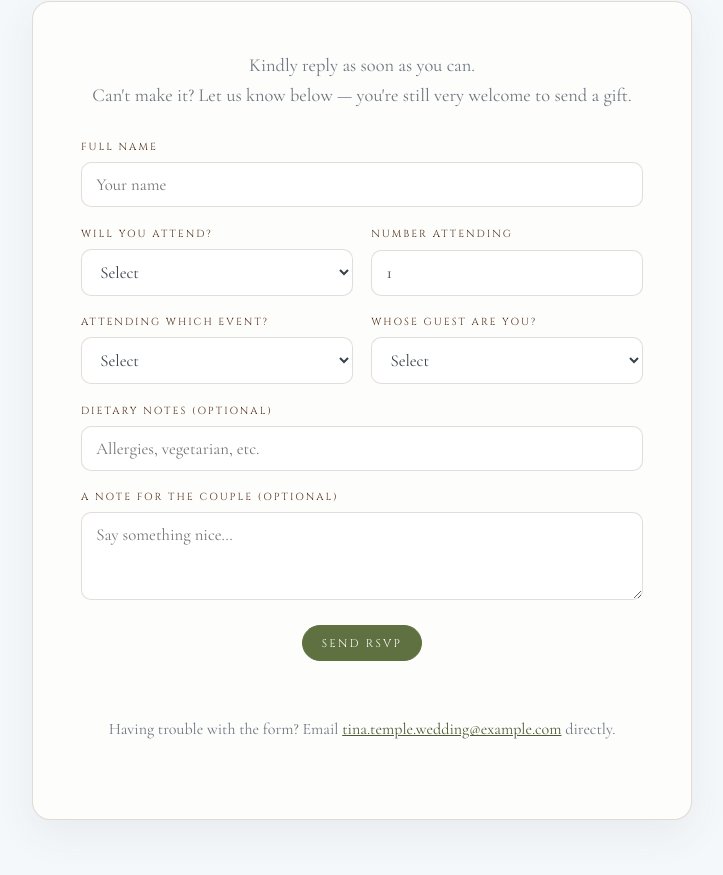
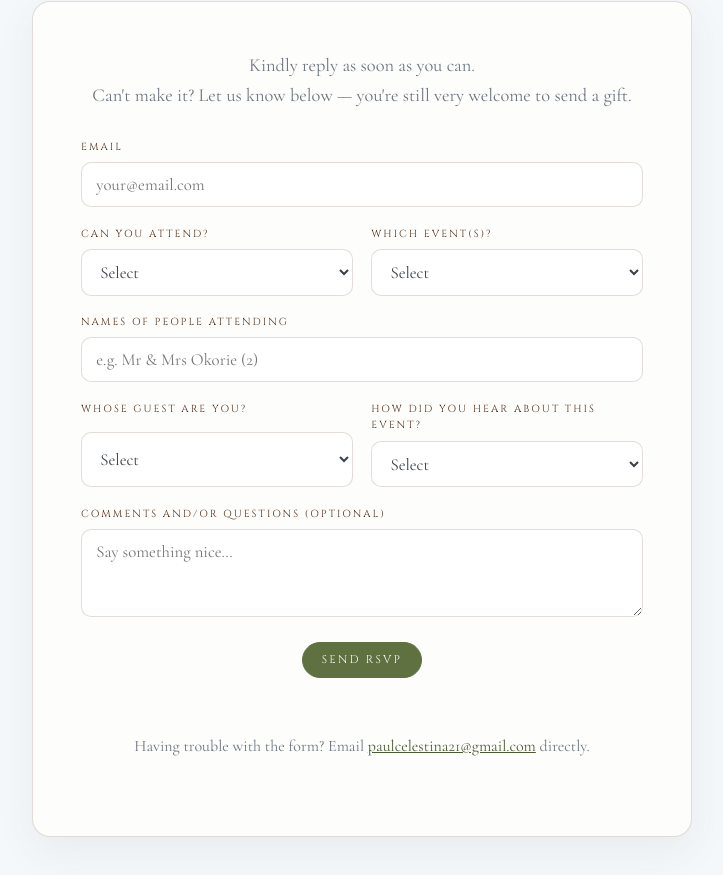
Before and after one commit to Etieatscode/tinawedstemple, a plain HTML site: page index.html in a window 1280 px wide. Shown: the part 4451-5326 px from the top of the page, without its empty margins (278-1001 px from the left). Drawn offline with nearby package versions, Linux system fonts and the light colour scheme.

Commit message:
Update index.html

```diff
--- a/index.html
+++ b/index.html
@@ -5,16 +5,17 @@
      Files next to this file: logo.png, photo1.jpg … photo6.jpg
      (compress photos first: squoosh.app — 1600px wide, quality ~78)
 
-     RSVP — 2 OPTIONS:
-     • Works right now: pressing Send opens her Google Form in a new tab.
-     • Invisible in-page submit (recommended): in the Google Form open
-       ⋮ → "Get pre-filled link" → "Get link" → copy that URL and paste it to me
-       (or fill the ENTRIES box below yourself — the entry.XXX values appear in
-       question order: 1 name, 2 attend, 3 count, 4 event, 5 side, 6 diet, 7 note).
+     TO KILL THE REDIRECT (3 minutes, owner-only):
+       1. Google Form → Settings → Responses → turn OFF "Limit to 1 response"
+          (while it's ON, Google rejects anonymous auto-submits + shows sign-in wall)
+       2. Add the two missing multiple-choice questions:
+            "Which event(s) will you attend?" → Church wedding only / Reception only / Both
+            "Whose guest are you?" → Bride's side (Tina) / Groom's side (Temple)
+       3. ⋮ → "Get pre-filled link" → change nothing → "Get link" → PASTE that URL to me.
+          I fill the ENTRIES box → the site submits invisibly into the Sheet forever.
 
-     PHOTO ALBUM: create a 2nd Google Form with:
-       Q1 "Your name" (short answer) + Q2 "Your pictures" (FILE UPLOAD, max 2 files)
-     → Send → copy link → paste over PHOTO_FORM_URL below.
+     PHOTO ALBUM: new Google Form: "Your name" (short) + "Your table number (optional)"
+     + "Your pictures (max 2)" (FILE UPLOAD, max 2) → paste its Send-link over PHOTO_FORM_URL.
 ================================= -->
 <meta charset="UTF-8">
 <meta name="viewport" content="width=device-width, initial-scale=1.0">
@@ -29,7 +30,6 @@
     --paper:#f5f8fb; --card:#fdfdfb; --ink:#39414a; --muted:#6d7580;
     --olive:#5f7141; --olive-deep:#4c5a34; --brown:#52301b;
     --line:rgba(82,48,27,.16);
-    --burg:#7a1e3a; --olive-sw:#6d7433; --beige:#efd9a9;
     --script:'Pinyon Script',cursive; --caps:'Cinzel',serif; --serif:'Cormorant Garamond',Georgia,serif;
   }
   *{box-sizing:border-box;margin:0;padding:0}
@@ -93,8 +93,6 @@
   .addr small{display:block;font-size:.8rem;letter-spacing:.08em;opacity:.8}
   .card p.note{color:var(--muted);font-size:1.05rem;margin-top:.5rem}
   .fine-note{text-align:center;margin-top:2.2rem;font-family:var(--caps);font-size:.7rem;letter-spacing:.26em;text-transform:uppercase;color:var(--muted)}
-
-  /* colour swatches — like her reference */
   .swatches{display:flex;justify-content:center;gap:1.8rem;margin-top:1.1rem}
   .sw{display:grid;justify-items:center;gap:.45rem}
   .sw .chip{width:46px;height:46px;border-radius:10px;background:var(--c);box-shadow:inset 0 0 0 1px rgba(0,0,0,.1)}
@@ -108,13 +106,11 @@
   .gallery .cap{position:absolute;left:0;right:0;bottom:0;padding:2.2rem 1rem .9rem;text-align:center;
     font-family:var(--script);font-size:1.6rem;color:#fff;background:linear-gradient(transparent,rgba(40,24,12,.68))}
 
-  /* photo upload */
   .photos-card{max-width:660px;margin:0 auto;background:var(--card);border:1px solid var(--line);border-radius:18px;
     padding:2.6rem 1.6rem;text-align:center;box-shadow:0 14px 40px rgba(57,65,74,.07)}
   .photos-card p{color:var(--muted);max-width:460px;margin:0 auto 1.6rem}
   .photos-card small{display:block;margin-top:1rem;color:var(--muted);font-size:.85rem;letter-spacing:.06em}
 
-  /* native RSVP form */
   .rsvp-card{max-width:660px;margin:0 auto;background:var(--card);border:1px solid var(--line);border-radius:18px;
     padding:clamp(1.6rem,5vw,3rem);box-shadow:0 14px 40px rgba(57,65,74,.07)}
   .rsvp-card>p{color:var(--muted);text-align:center;margin-bottom:1.8rem}
@@ -265,7 +261,6 @@
     </div>
   </section>
 
-  <!-- ===== SHARED PHOTO ALBUM ===== -->
   <section class="block" id="photos">
     <header class="sec-head reveal">
       <h2 class="sec-title">Share Your Photos</h2>
@@ -279,7 +274,6 @@
     </div>
   </section>
 
-  <!-- ===== RSVP (native — no iframe, no empty space, no cookie junk) ===== -->
   <section class="block" id="rsvp">
     <header class="sec-head reveal">
       <h2 class="sec-title">RSVP</h2>
@@ -289,27 +283,29 @@
     <div class="rsvp-card reveal">
       <p>Kindly reply as soon as you can.<br>Can't make it? Let us know below — you're still very welcome to send a gift.</p>
       <form id="rsvpForm">
-        <label>Full name<input type="text" data-key="name" required autocomplete="name" placeholder="Your name"></label>
+        <label>Email<input type="email" data-key="email" required autocomplete="email" placeholder="your@email.com"></label>
         <div class="row">
-          <label>Will you attend?
-            <select data-key="attend" required><option value="" disabled selected>Select</option><option>Joyfully accepts</option><option>Regretfully declines</option></select>
+          <label>Can you attend?
+            <select data-key="attend" required><option value="" disabled selected>Select</option><option>Yes, I'll be there</option><option>Sorry, can't make it</option></select>
           </label>
-          <label>Number attending<input type="number" data-key="count" min="0" max="5" value="1"></label>
-        </div>
-        <div class="row">
-          <label>Attending which event?
+          <label>Which event(s)?
             <select data-key="event"><option value="" disabled selected>Select</option><option>Church wedding only</option><option>Reception only</option><option>Both</option></select>
           </label>
+        </div>
+        <label>Names of people attending<input type="text" data-key="names" required placeholder="e.g. Mr &amp; Mrs Okorie (2)"></label>
+        <div class="row">
           <label>Whose guest are you?
             <select data-key="side"><option value="" disabled selected>Select</option><option>Bride's side (Tina)</option><option>Groom's side (Temple)</option></select>
           </label>
+          <label>How did you hear about this event?
+            <select data-key="heard"><option value="" disabled selected>Select</option><option>Website</option><option>Friend</option><option>Newsletter</option><option>Advertisement</option></select>
+          </label>
         </div>
-        <label>Dietary notes (optional)<input type="text" data-key="diet" placeholder="Allergies, vegetarian, etc."></label>
-        <label>A note for the couple (optional)<textarea data-key="note" placeholder="Say something nice…"></textarea></label>
+        <label>Comments and/or questions (optional)<textarea data-key="comments" placeholder="Say something nice…"></textarea></label>
         <button class="btn primary submit" type="submit">Send RSVP</button>
         <p class="form-status" id="formStatus" role="status" aria-live="polite"></p>
       </form>
-      <p class="form-help">Having trouble with the form? Email <a href="mailto:tina.temple.wedding@example.com">tina.temple.wedding@example.com</a> directly.</p>
+      <p class="form-help">Having trouble with the form? Email <a href="mailto:paulcelestina21@gmail.com">paulcelestina21@gmail.com</a> directly.</p>
     </div>
 
     <div class="gift-banner" id="giftBanner" hidden>
@@ -365,38 +361,35 @@
 </footer>
 
 <script>
-  /* ===== CONFIG =====
-     PHOTO_FORM_URL: paste the photo-upload Google Form link here. */
-  const PHOTO_FORM_URL = "#"; // ← paste photo form link
+  const PHOTO_FORM_URL = "#"; // ← paste photo-upload form link here
   if (PHOTO_FORM_URL !== "#") document.getElementById('photoLink').href = PHOTO_FORM_URL;
 
-  /* ENTRIES: for invisible in-page submit into her Google Form/Sheet.
-     Get them: Google Form → ⋮ → "Get pre-filled link" → "Get link".
-     The entry.XXX values appear in question order:
-     name, attend, count, event, side, diet, note.
-     Leave "" and the button safely opens the form in a new tab instead. */
   const FORM_URL = "https://docs.google.com/forms/d/e/1FAIpQLScbVvM2p-i-fOaLGFrtKmqla0Aq7mELYM_YNHDWCKd2JFL2Og/viewform";
-  const ENTRIES = { name:"", attend:"", count:"", event:"", side:"", diet:"", note:"" };
+  /* The secret per-question codes. Paste them from the pre-filled link, keys:
+     email, attend, names, event, side, heard, comments */
+  const ENTRIES = { email:"", attend:"", names:"", event:"", side:"", heard:"", comments:"" };
 
   const form = document.getElementById('rsvpForm');
   const status = document.getElementById('formStatus');
   form.addEventListener('submit', async (e) => {
     e.preventDefault();
-    if (!ENTRIES.name) { window.open(FORM_URL, "_blank"); return; } // fallback until entries pasted
+    if (!ENTRIES.email) { // temporary fallback until the codes are pasted in
+      status.textContent = 'Opening the official form in a new tab…';
+      window.open(FORM_URL, "_blank");
+      return;
+    }
     status.textContent = 'Sending…';
     const fd = new FormData();
     form.querySelectorAll('[data-key]').forEach(el => { if (ENTRIES[el.dataset.key]) fd.append(ENTRIES[el.dataset.key], el.value); });
     try {
       await fetch(FORM_URL.replace('/viewform','/formResponse'), { method:'POST', mode:'no-cors', body: fd });
-      form.reset();
-      status.textContent = '';
+      form.reset(); status.textContent = '';
       const b = document.getElementById('giftBanner');
       b.hidden = false; requestAnimationFrame(() => b.classList.add('show'));
       setTimeout(() => b.scrollIntoView({ behavior:'smooth', block:'center' }), 250);
     } catch (err) { window.open(FORM_URL, "_blank"); }
   });
 
-  // Tap-to-copy everywhere
   document.querySelectorAll('[data-copy]').forEach(b => {
     b.addEventListener('click', async () => {
       const txt = b.dataset.copy.split(' | ').join('\n');
@@ -408,7 +401,6 @@
     });
   });
 
-  // Gentle reveal on scroll
   const io = new IntersectionObserver(es => es.forEach(en => { if (en.isIntersecting){ en.target.classList.add('in'); io.unobserve(en.target);} }), {threshold:.12});
   document.querySelectorAll('.reveal').forEach(el => io.observe(el));
 </script>
```
